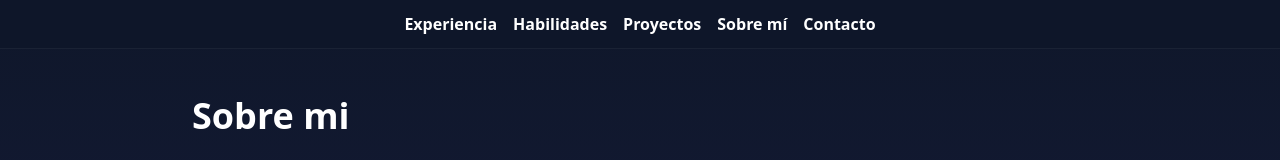
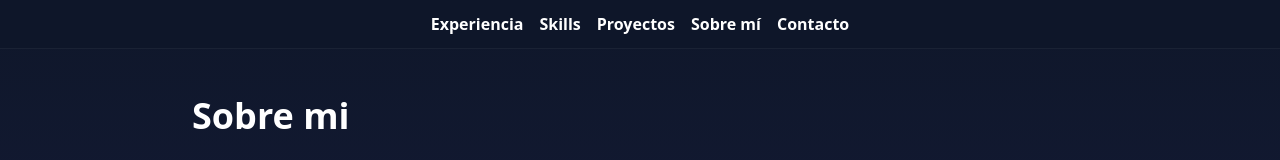
Before and after one commit to igalmes/repositorio, a website: page public/index.html in a window 1280 px wide. Shown: the top 160 px of the page. Drawn offline with nearby package versions, Linux system fonts and the light colour scheme.

Commit message:
Update index.html

```diff
--- a/public/index.html
+++ b/public/index.html
@@ -17,7 +17,7 @@
         <nav id="menu"
             class="w-full flex justify-center space-x-4 text-white font-bold fixed top-0 z-50 py-3 bg-slate-900/90 backdrop-blur-sm border-b border-white/5">
             <a href="#experience" class="hover:text-yellow-200">Experiencia</a>
-            <a href="#skills" class="hover:text-yellow-200">Habilidades</a>
+            <a href="#skills" class="hover:text-yellow-200">Skills</a>
             <a href="#projects" class="hover:text-yellow-200">Proyectos</a>
             <a href="#about" class="hover:text-yellow-200">Sobre mí</a>
             <a href="#contact" class="hover:text-yellow-200">Contacto</a>
```
